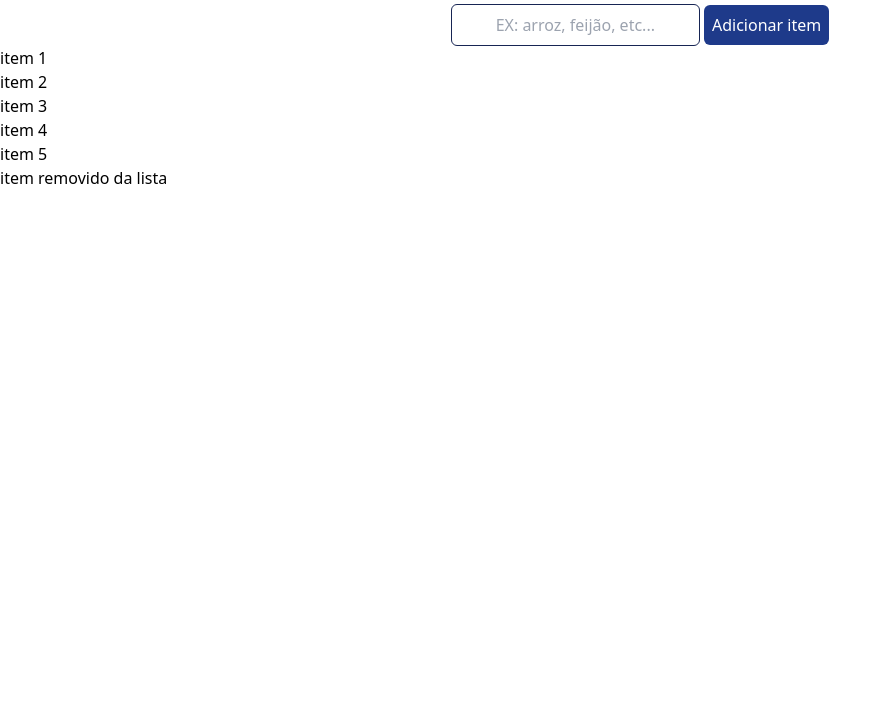
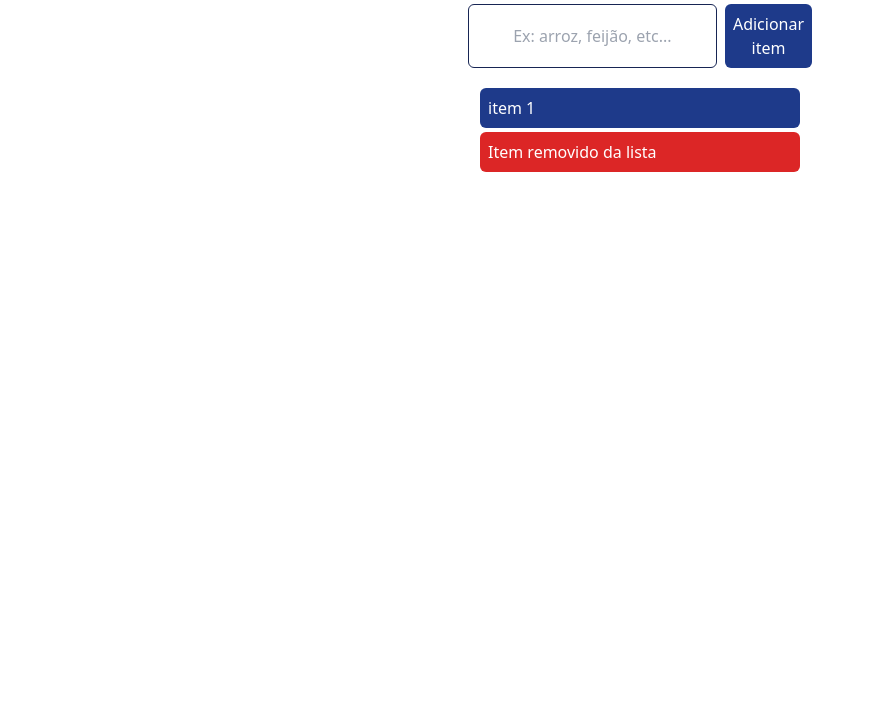
Before and after one commit to afkjuansilva/lista-de-compras, a website: page index.html in a window 1280 px wide. Shown: the part 84-800 px from the top of the page, without its empty margins (0-891 px from the left). Drawn offline with Linux system fonts and the light colour scheme.

Commit message:
style(ui): estiliza lista de itens e feedback visual

```diff
--- a/index.html
+++ b/index.html
@@ -7,39 +7,44 @@
   <link rel="stylesheet" href="./dist/output.css">
 </head>
 <body>
-  <main>
-    <header class="py-6 m-auto">
-      <h1 class="text-center text-4xl">Lista de compras</h1>
+  <main class="max-w-80 m-auto">
+
+    <header class="py-6">
+      <h1 class="text-4xl font-semibold">Lista de compras</h1>
     </header>
 
-    <section class="flex justify-center">
-      <form>
+    <section aria-labelledby="form-title" class="flex justify-center">
+      <h2 id="form-title" class="sr-only">Adicionar item</h2>
+
+      <form class="flex gap-2">
+        <label for="item" class="sr-only">Nome do item</label>
+
         <input
+          id="item"
           type="text"
           name="text"
-          placeholder="EX: arroz, feijão, etc..."
-          class="border border-blue-950 rounded-md  text-center p-[.5rem] outline-none accent-blue-950 focus:border-blue-600 focus:placeholder:text-blue-950">
-          <button
-            type="submit"
-            class="bg-blue-900 p-[.5rem] rounded-md text-white hover:bg-blue-950">Adicionar item</button>
+          placeholder="Ex: arroz, feijão, etc..."
+          class="border border-blue-950 rounded-md text-center p-2 outline-none focus:border-blue-600 focus:placeholder:text-blue-950">
+
+        <button type="submit" class="bg-blue-900 p-2 rounded-md text-white hover:bg-blue-950 transition">Adicionar item</button>
       </form>
     </section>
 
-    <section>
-      <div>
-        <ul>
-          <li>item 1</li>
-          <li>item 2</li>
-          <li>item 3</li>
-          <li>item 4</li>
-          <li>item 5</li>
+    <section aria-labelledby="list-title" class="mt-4">
+      <h2 id="list-title" class="sr-only">Itens da lista</h2>
+      <div class="flex justify-center">
+        <ul class="w-80 rounded-md">
+          <li class="py-1">
+            <span class="block bg-blue-900 p-2 rounded-md text-white">item 1</span>
+          </li>
         </ul>
       </div>
+    </section>
 
-      <div class="box-alert">
-        <span>item removido da lista</span>
-      </div>
-    </section>
+    <aside class="box-alert" role="status" aria-live="polite">
+      <span class="bg-red-600 block p-2 rounded-md text-white">Item removido da lista</span>
+    </aside>
+
   </main>
   <script src="./script.js"></script>
 </body>
```
Also changed, not shown: dist/output.css.
